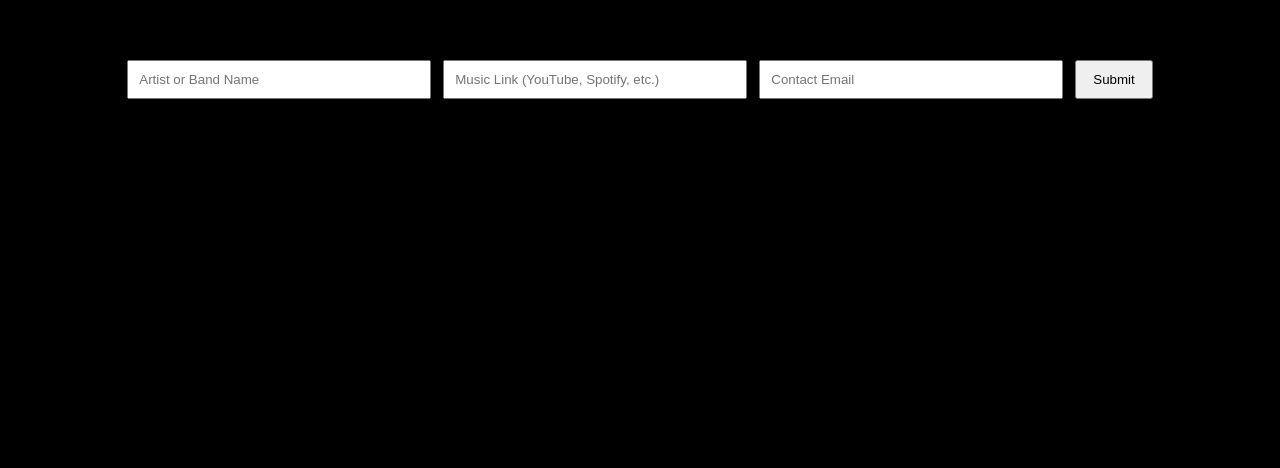
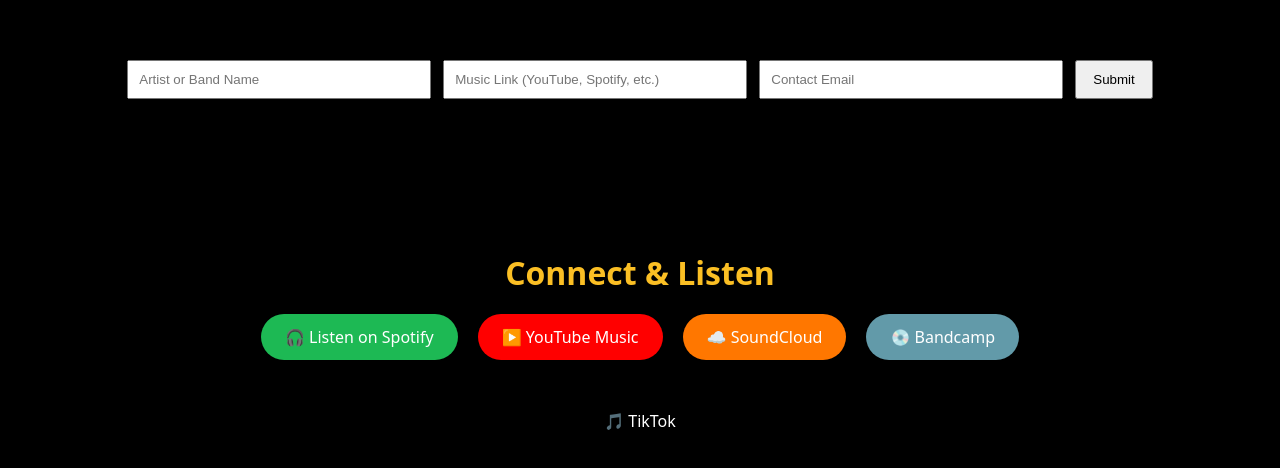
Before and after one commit to solomonlunamusic/sol-luna-live-site, a React (Vite) app: page / in a window 1280 px wide. Shown: the part 1722-2190 px from the top of the page. Before the commit the page ends 1867 px from the top, so only its background shows below. Built offline with nearby package versions, Linux system fonts and the light colour scheme; grey boxes are pictures that could not be loaded.

Commit message:
Update SolLunaLiveSite.jsx

```diff
--- a/src/SolLunaLiveSite.jsx
+++ b/src/SolLunaLiveSite.jsx
@@ -66,6 +66,56 @@
         />
         <button style={{ padding: "10px 16px", margin: 6 }}>Submit</button>
       </div>
+
+      {/* --- Connect & Listen Section --- */}
+<section style={{ marginTop: 80, padding: "40px 0", background: "rgba(0,0,0,0.7)" }}>
+  <h2 style={{ color: "#fbbf24", fontSize: "2rem", marginBottom: 20 }}>Connect & Listen</h2>
+
+  {/* --- Music Links --- */}
+  <div style={{
+    display: "flex",
+    flexWrap: "wrap",
+    justifyContent: "center",
+    gap: 20,
+    marginBottom: 40
+  }}>
+    <a href="https://open.spotify.com/artist/3wxHL4uqpR8q9cKM6uhQUU?si=OdLsEP88STacuUuh3trTIw" target="_blank" rel="noopener noreferrer"
+      style={{ color: "white", background: "#1DB954", padding: "12px 24px", borderRadius: 30, textDecoration: "none" }}>
+      🎧 Listen on Spotify
+    </a>
+
+    <a href="https://music.youtube.com/channel/@solomonlunamusic" target="_blank" rel="noopener noreferrer"
+      style={{ color: "white", background: "#FF0000", padding: "12px 24px", borderRadius: 30, textDecoration: "none" }}>
+      ▶️ YouTube Music
+    </a>
+
+    <a href="https://soundcloud.com/solomonlunamusic" target="_blank" rel="noopener noreferrer"
+      style={{ color: "white", background: "#ff7700", padding: "12px 24px", borderRadius: 30, textDecoration: "none" }}>
+      ☁️ SoundCloud
+    </a>
+
+    <a href="https://solomonlunamusic.bandcamp.com/" target="_blank" rel="noopener noreferrer"
+      style={{ color: "white", background: "#629aa9", padding: "12px 24px", borderRadius: 30, textDecoration: "none" }}>
+      💿 Bandcamp
+    </a>
+  </div>
+
+  {/* --- Social Media Links --- */}
+  <div style={{
+    display: "flex",
+    flexWrap: "wrap",
+    justifyContent: "center",
+    gap: 20
+  }}>
+
+    <a href="https://tiktok.com/@solomonlunamusic" target="_blank" rel="noopener noreferrer"
+      style={{ color: "white", background: "#000000", padding: "10px 20px", borderRadius: 30, textDecoration: "none" }}>
+      🎵 TikTok
+    </a>
+
+     </div>
+</section>
+
     </div>
   );
 }
```
